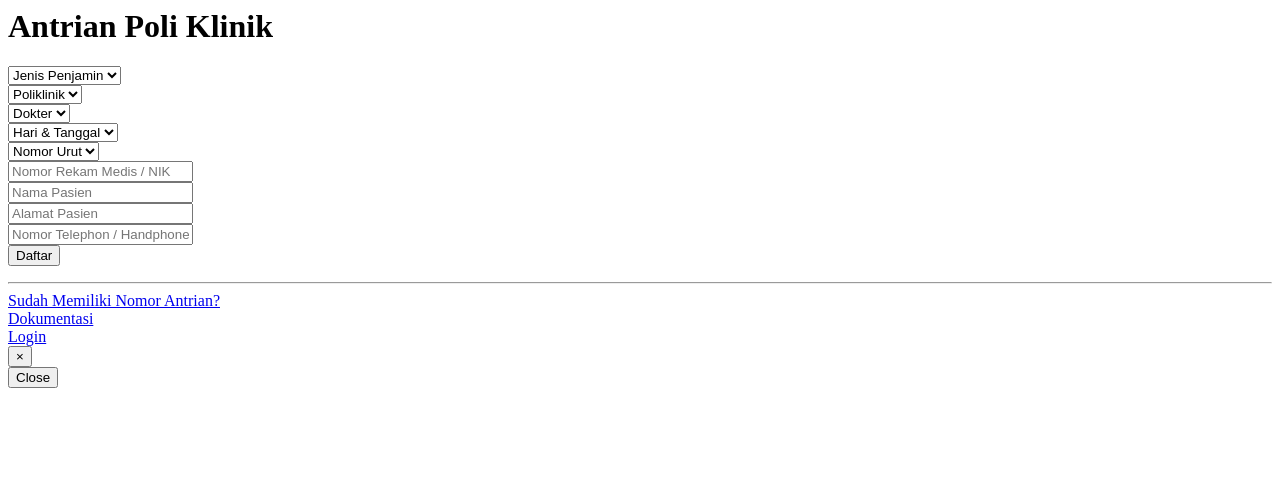
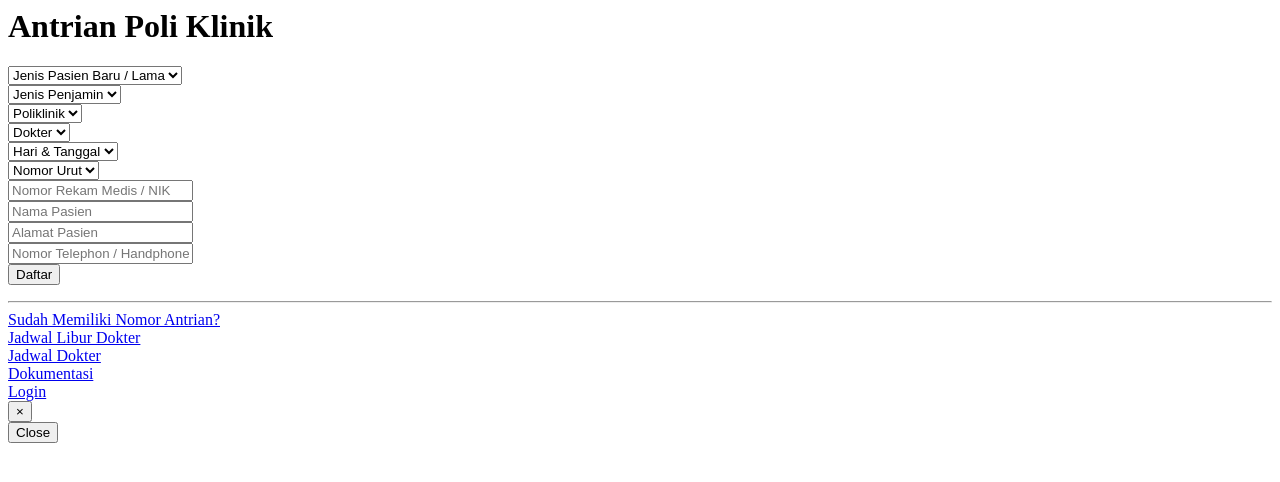
Before and after one commit to danielwijaw/antrian_master, a CodeIgniter app: page /database/index.php/frontend/antrian in a window 1280 px wide. Shown: the top 482 px of the page. Run offline with CodeIgniter, Linux system fonts and the light colour scheme; some libraries are stand-ins or nearby versions.

Commit message:
antrian_cuti_dan_jadwal

```diff
--- a/application/controllers/Frontend.php
+++ b/application/controllers/Frontend.php
@@ -38,6 +38,20 @@ class Frontend extends API_Controller {
     public function antrian_data(){
         $data = [
             'root_data' => '/frontend/antrian_data_view'
+        ];
+		$this->load->view('antrian/index', $data);
+    }
+
+    public function dokter_cuti(){
+        $data = [
+            'root_data' => '/frontend/dokter_cuti_view'
+        ];
+		$this->load->view('antrian/index', $data);
+    }
+
+    public function jadwal_dokter(){
+        $data = [
+            'root_data' => '/frontend/jadwal_dokter_view'
         ];
 		$this->load->view('antrian/index', $data);
     }
@@ -88,4 +102,12 @@ class Frontend extends API_Controller {
         $this->load->helper('cookie');
         $this->load->view('antrian/cetakantrian');
     }
+
+    public function dokter_cuti_view(){
+        $this->load->view('antrian/cuti');
+    }
+
+    public function jadwal_dokter_view(){
+        $this->load->view('antrian/jadwal');
+    }
 }
--- a/application/views/antrian/antrian.php
+++ b/application/views/antrian/antrian.php
@@ -17,6 +17,13 @@
               ?>
               <form class="user" method="POST" action="<?php echo base_url('antrian_post') ?>">
                 <div class="form-group">
+                    <select class="form-control type_patient_select2"  name="type_patient" required>
+                        <option disabled selected="true">Jenis Pasien Baru / Lama</option>
+                        <option value="baru">Pasien Baru</option>
+                        <option value="lama">Pasien Lama</option>
+                    </select>
+                </div>
+                <div class="form-group">
                 <input type="hidden" name="<?php echo $this->security->get_csrf_token_name();?>" value="<?php echo $this->security->get_csrf_hash();?>">
                 <input type="hidden" name="child_id" id="child_id">
                     <select class="form-control jenis_penjamin_select2" name="penjamin" required>
@@ -34,7 +41,7 @@
                     </select>
                 </div>
                 <div class="form-group row">
-                  <div class="col-sm-6 mb-3 mb-sm-0">
+                  <div class="col-sm-6">
                     <select class="form-control hari_tanggal_select2" name="hari_tanggal" required>
                         <option disabled selected="true">Hari & Tanggal</option>
                     </select>
@@ -64,6 +71,12 @@
               <hr>
               <div class="text-center">
                 <a class="small" href="<?php echo base_url() ?>pasien">Sudah Memiliki Nomor Antrian?</a>
+              </div>
+              <div class="text-center">
+                <a class="small" href="<?php echo base_url() ?>frontend/dokter_cuti">Jadwal Libur Dokter</a>
+              </div>
+              <div class="text-center">
+                <a class="small" href="<?php echo base_url() ?>frontend/jadwal_dokter">Jadwal Dokter</a>
               </div>
               <div class="text-center">
                 <a class="small" onclick="ajax('<?php echo base_url() ?>frontend/dokumentasi','#dokumentasishow')" href="javascript:void(0)" data-toggle="modal" data-target="#modaldokumentasi">Dokumentasi</a>
@@ -151,4 +164,5 @@
   $('.hari_tanggal_select2').select2();
   $('.nomor_urut_select2').select2();
   $('.jk_select2').select2();
+  $('.type_patient_select2').select2();
 </script>
```
Also changed, not shown: application/views/antrian/cuti.php (added, +40 -0 lines), application/views/antrian/jadwal.php (added, +53 -0 lines).
